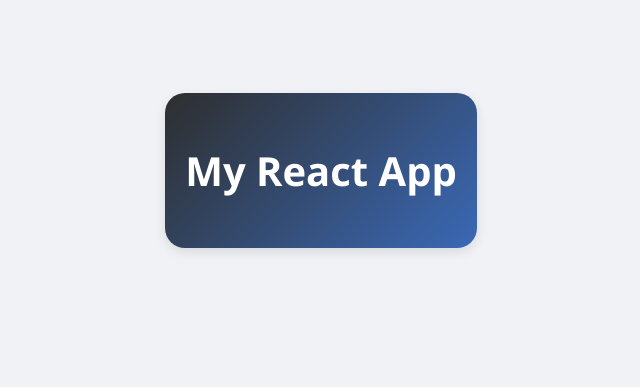
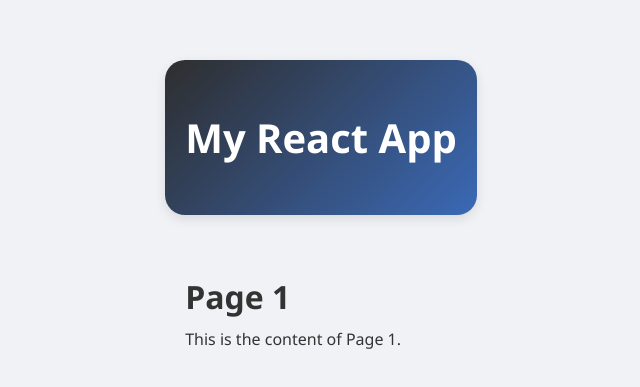
Before and after one commit to Guyh44/loamok, a React (Vite) app in the folder frontend/: page /page1 in a window 1280 px wide. Shown: the part 185-572 px from the top of the page, without its empty margins (319-959 px from the left). Built offline with nearby package versions, Linux system fonts and the light colour scheme.

Commit message:
fixed page 1 inheritance

```diff
--- a/frontend/src/app/App.tsx
+++ b/frontend/src/app/App.tsx
@@ -2,6 +2,7 @@ import { Routes, Route } from "react-router-dom";
 import Header from "../components/Header";
 import Home from "../features/home/Home";
 import GenericPage from "./GenericPage.tsx";
+import PortConfig from "../features/PortConfig/PortConfig.tsx";
 import "../App.css";
 
 const App: React.FC = () => {
@@ -10,7 +11,7 @@ const App: React.FC = () => {
       <Header />
       <Routes>
         <Route path="/" element={<Home />} />
-        <Route path="/page1" element={<GenericPage/>} />
+        <Route path="/page1" element={<PortConfig/>} />
         <Route path="/page2" element={<GenericPage/>} />
         <Route path="/page3" element={<GenericPage/>} />
         <Route path="/page4" element={<GenericPage/>} />
--- a/frontend/src/features/PortConfig/PortConfig.tsx
+++ b/frontend/src/features/PortConfig/PortConfig.tsx
@@ -1,6 +1,6 @@
 import GenericPage from "../../app/GenericPage";
 
-const Page1: React.FC = () => {
+const PortConfig: React.FC = () => {
   return (
     <GenericPage title="Page 1">
       <p>This is the content of Page 1.</p>
@@ -8,4 +8,4 @@ const Page1: React.FC = () => {
   );
 };
 
-export default Page1;
+export default PortConfig;
```
